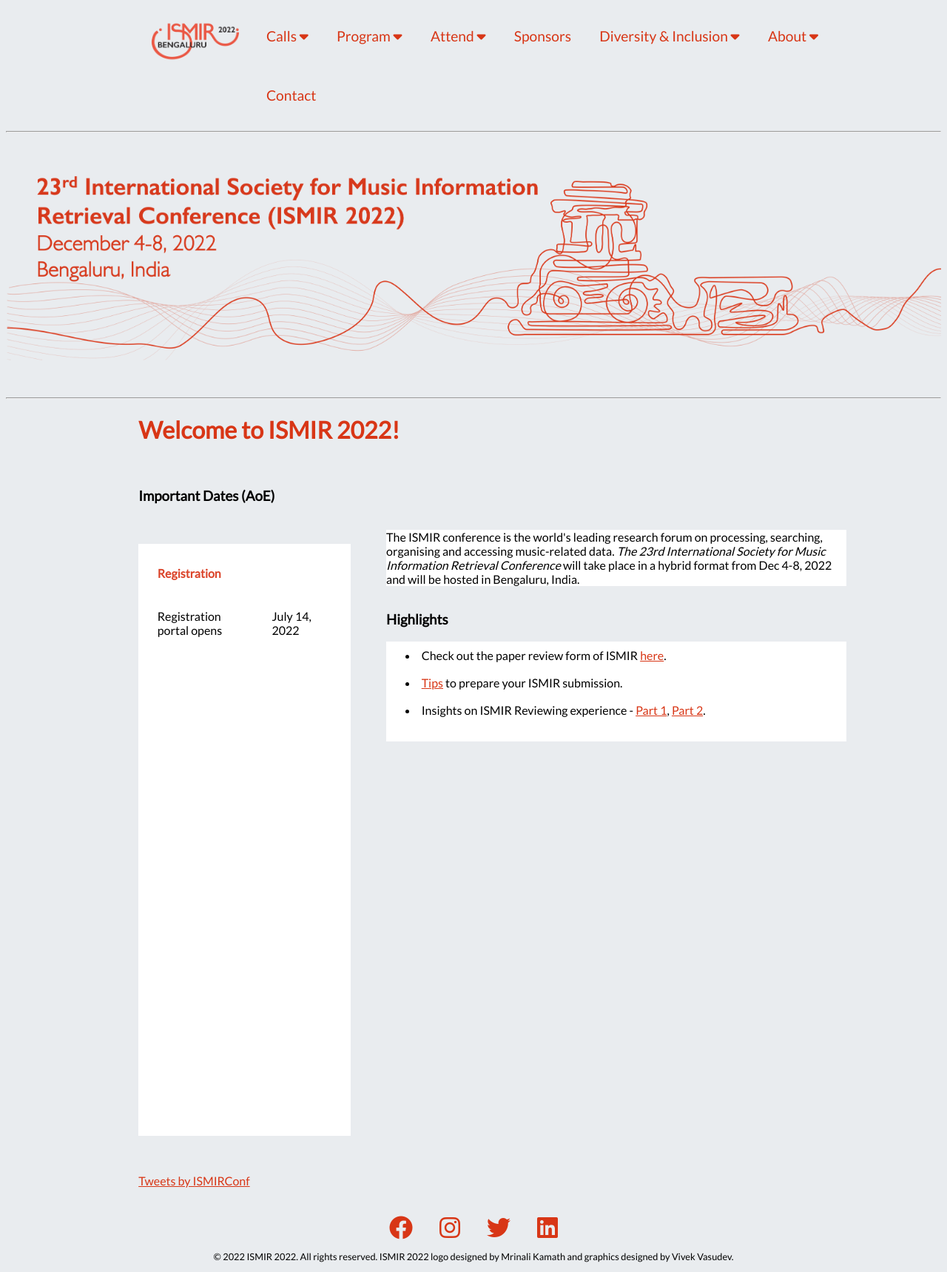
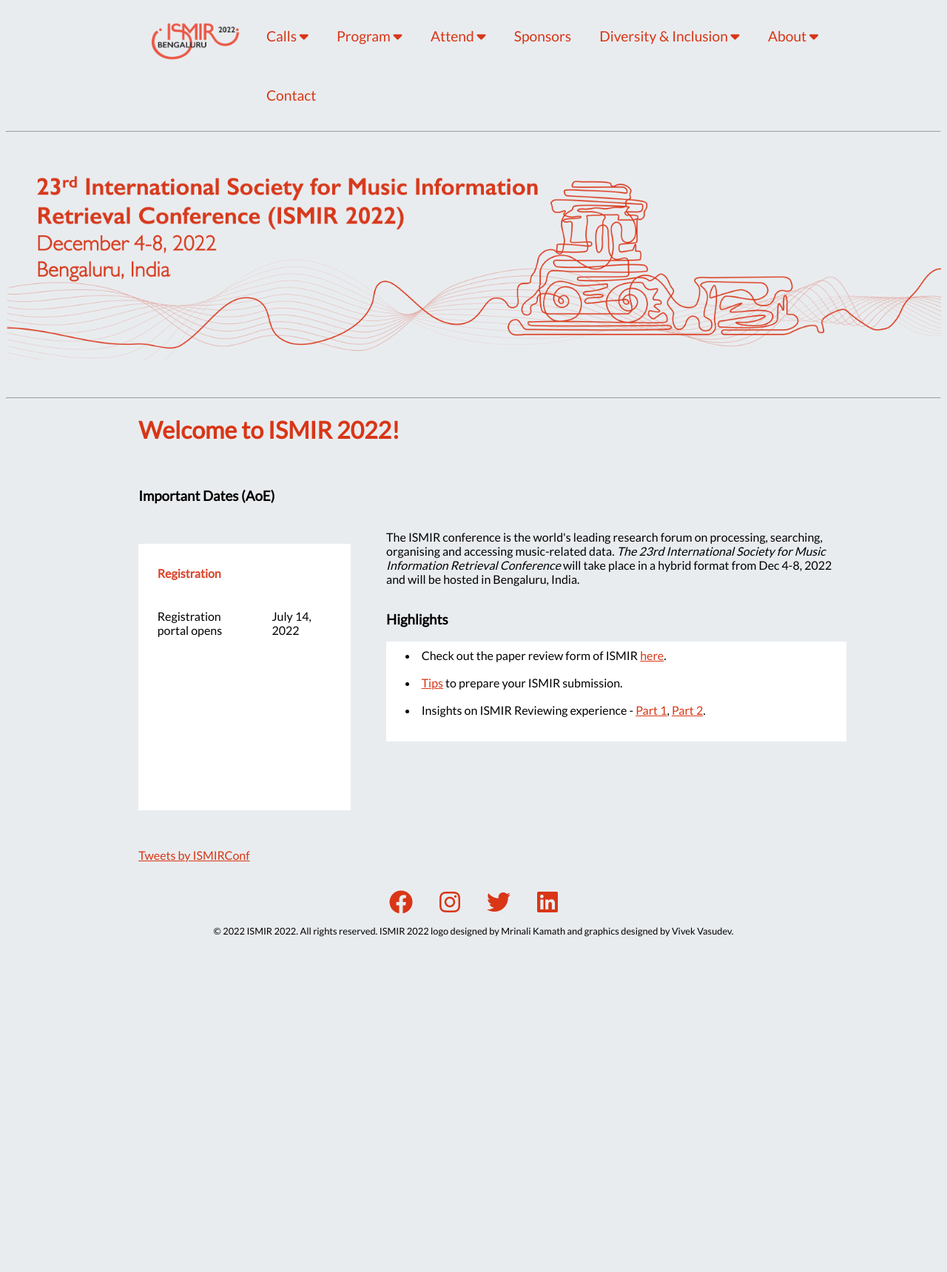
Before and after one commit to ismir2022/ismir2022.github.io, a Jekyll site: the page built from index_staging.md, in a window 1280 px wide. Shown: the whole page at 74% size. Built offline with Jekyll 4.4.1, drawn with Linux system fonts in a browser that asks for light colours; nearby versions of some CDN libraries; comment, search, counter and statistics services are not loaded; after the commit the page ends 1279 px from its top, so only the background shows below that.

Commit message:
updates to index staging

```diff
--- a/index_staging.md
+++ b/index_staging.md
@@ -7,11 +7,10 @@
 <br>
 
 <h3>Important Dates (AoE)</h3>
-<p class="scrolldown" rules=none style="float:right; width:65%">The ISMIR conference is the world's leading research forum on processing, searching, organising and accessing music-related data. <em>The 23rd International Society for Music Information Retrieval Conference</em> will take place in a hybrid format from Dec 4-8, 2022 and will be hosted in Bengaluru, India.</p>
+<p style="float:right; width:65%;">The ISMIR conference is the world's leading research forum on processing, searching, organising and accessing music-related data. <em>The 23rd International Society for Music Information Retrieval Conference</em> will take place in a hybrid format from Dec 4-8, 2022 and will be hosted in Bengaluru, India.</p>
 <br>
-
 <h3 style="float:right; width:65%">Highlights</h3>
-<table class="scrolldown" rules=none style="float:right; width:65%">
+<table class="scrolldown" rules=none style="float:right; width:65%;">
 		<tbody>
             <tr>
                 <td><li data-stringify-indent="0" data-stringify-border="0">Check out the paper review form of ISMIR <a href="reviewform">here</a>.</li></td>
@@ -24,7 +23,7 @@
 			</tr>
 		</tbody>
 </table>
-<table class="timelinetable2 scrolldown" rules=none style="height:50em">
+<table class="timelinetable2 scrolldown" rules=none style="height:40vh;">
     <tr class="timelineparts">
         <td><h4><span style="color:#DB442A">Registration</span></h4></td>
         <td> </td>
@@ -172,7 +171,7 @@
     </tr>
 </table>
 <br>
-<div style="float:left;"><a class="twitter-timeline" data-width="100%" data-height="550" href="https://twitter.com/ISMIRConf?ref_src=twsrc%5Etfw">Tweets by ISMIRConf</a> <script async src="https://platform.twitter.com/widgets.js" charset="utf-8"></script></div>
-<div class="mobiletwitter"><a class="twitter-timeline" data-width="250" data-height="400" href="https://twitter.com/ISMIRConf?ref_src=twsrc%5Etfw">Tweets by ISMIRConf</a> <script async src="https://platform.twitter.com/widgets.js" charset="utf-8"></script></div>
+<div style="float:left;"><a class="twitter-timeline" data-width="400" data-height="550" href="https://twitter.com/ISMIRConf?ref_src=twsrc%5Etfw">Tweets by ISMIRConf</a> <script async src="https://platform.twitter.com/widgets.js" charset="utf-8"></script></div>
+<!-- <div class="mobiletwitter"><a class="twitter-timeline" data-width="250" data-height="400" href="https://twitter.com/ISMIRConf?ref_src=twsrc%5Etfw">Tweets by ISMIRConf</a> <script async src="https://platform.twitter.com/widgets.js" charset="utf-8"></script></div> -->
 <br>
 <br>
```
